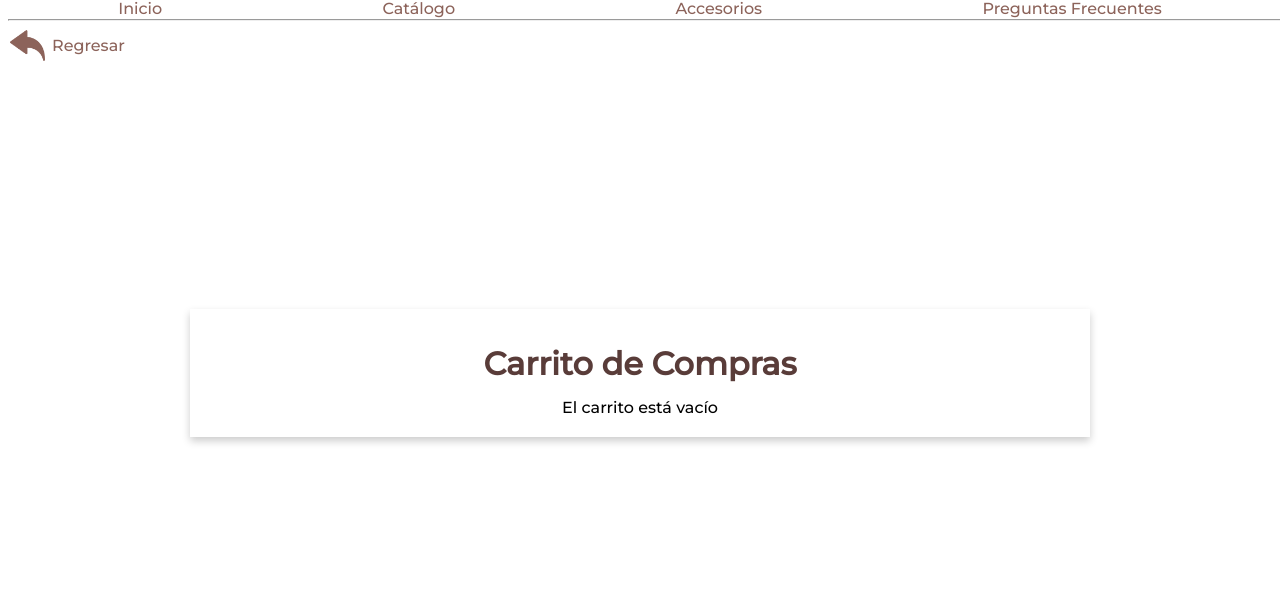
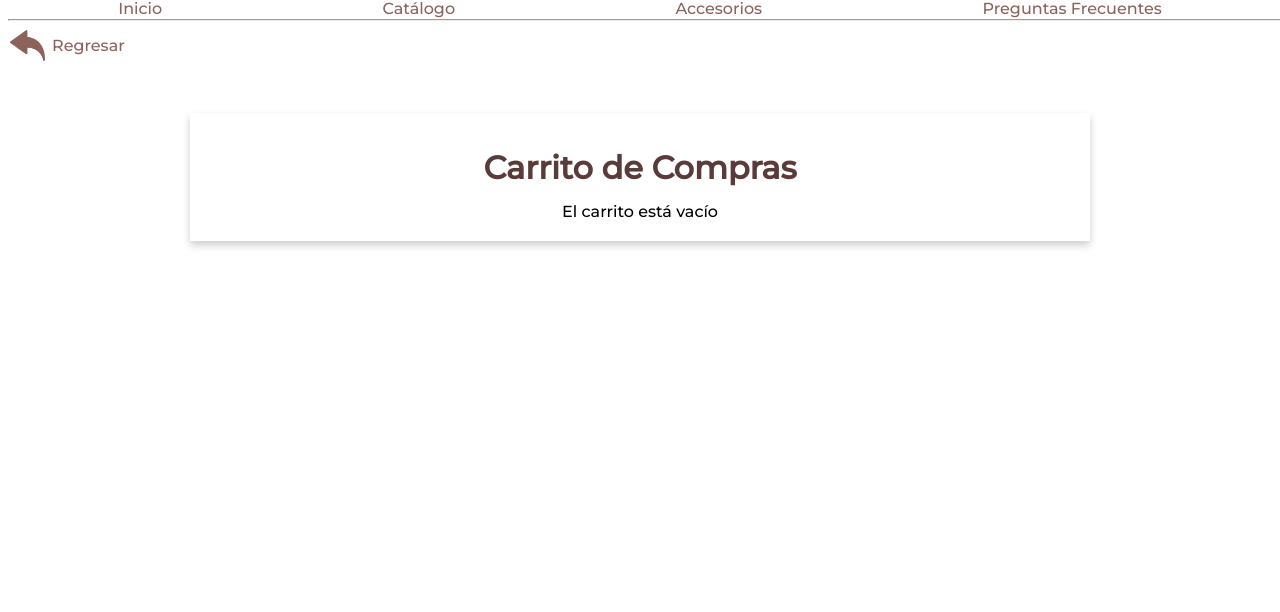
Before and after one commit to NatalyPescador/Alusky-Store.github.io, a PHP site: the page made by Catálogo/Vistas/Carrito.php in a window 1280 px wide. Shown: the part 78-690 px from the top of the page. Run offline with PHP 8.4, Linux system fonts and the light colour scheme.

Commit message:
Mejorando interfaz carrito

```diff
--- a/Catálogo/style.css
+++ b/Catálogo/style.css
@@ -165,8 +165,8 @@
 
 .bill_main {
     width: 100%;
-    height: 60vh;
-    margin-top: 60px;
+    height: 100%;
+    margin-top: 40px;
     display: flex;
     justify-content: center;
     align-items: center;
```
